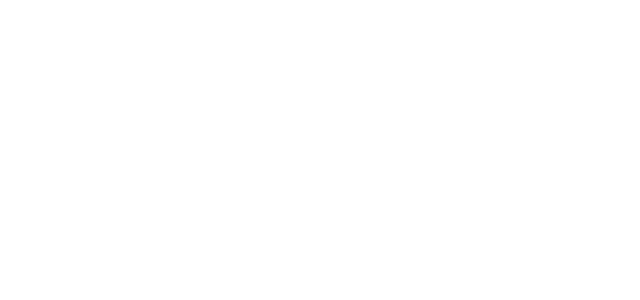
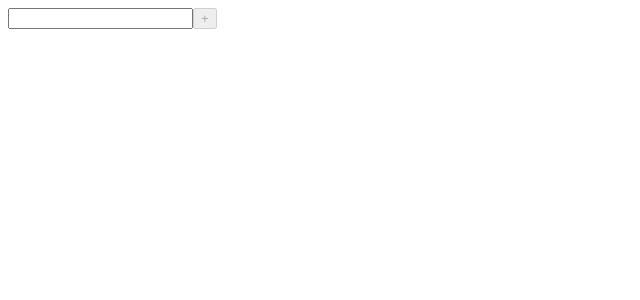
Before and after one commit to shonia1/GITA_Homeworks, a React (Vite) app in the folder Lec16/: page / in a window 1280 px wide. Shown: the top 300 px of the page, without its empty margins (0-640 px from the left). Built offline with nearby package versions, Linux system fonts and the light colour scheme.

Commit message:
feat: implement task management functionality with add, delete, and toggle status features

```diff
--- a/Lec16/src/App.tsx
+++ b/Lec16/src/App.tsx
@@ -1,7 +1,84 @@
 import "./App.css";
+import { useState } from "react";
+
+interface ToDo {
+  id: number;
+  title: string;
+  date: string;
+  isComplated: boolean;
+}
 
 function App() {
-  return <></>;
+  const [tasks, setTasks] = useState<ToDo[]>([]);
+  const [inputValue, setInputValue] = useState<string>("");
+  //დავალების დამატების ფუნქცია
+  const handleAddTask = () => {
+    const toDo: ToDo = {
+      id: Date.now(),
+      title: inputValue,
+      date: "Just Now",
+      isComplated: false,
+    };
+    setTasks([...tasks, toDo]);
+    setInputValue("");
+  };
+  //დავალების წაშლის ფუნქცია
+  const handleDeleteTask = (id: number) => {
+    const updatedTasks = tasks.filter((task) => task.id !== id);
+    setTasks(updatedTasks);
+  };
+
+  //დავალების სტატუსის შეცვლა
+  const handleToggleStatus = (id: number) => {
+    const updatedTasks = tasks.map((task) => {
+      if (task.id === id) {
+        return { ...task, isComplated: !task.isComplated };
+      }
+      return task;
+    });
+    setTasks(updatedTasks);
+  };
+  return (
+    <div className="app-container">
+      <div className="input-section">
+        <input
+          className="task-input"
+          placeholder=""
+          value={inputValue}
+          onChange={(e) => setInputValue(e.target.value)}
+        />
+        {/* დამატების ღილაკი */}
+        <button
+          className="add-button"
+          disabled={inputValue.trim() === ""}
+          onClick={handleAddTask}
+        >
+          +
+        </button>
+      </div>
+      {tasks.map((el) => (
+        <div className="task-card" key={el.id}>
+          <p>{el.id}</p>
+          <p className={`task-title ${el.isComplated ? "completed" : ""}`}>
+            {el.title}
+          </p>
+          <p className="task-date">{el.date}</p>
+          <button
+            className="delete-button"
+            onClick={() => handleDeleteTask(el.id)}
+          >
+            x
+          </button>
+          <button
+            className="status-button"
+            onClick={() => handleToggleStatus(el.id)}
+          >
+            {el.isComplated ? "🟢" : "⚪"}
+          </button>
+        </div>
+      ))}
+    </div>
+  );
 }
 
 export default App;
```
